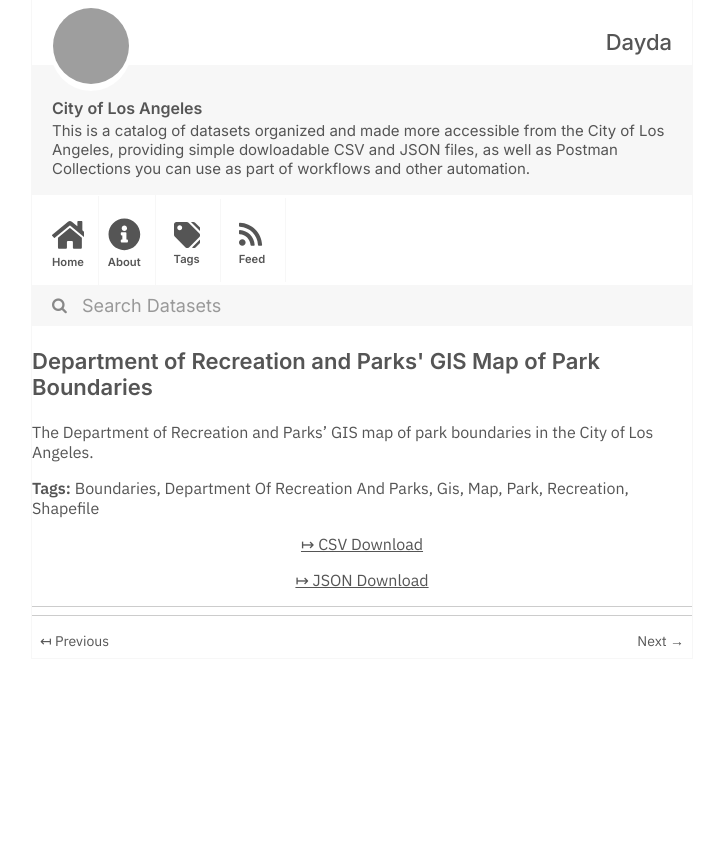
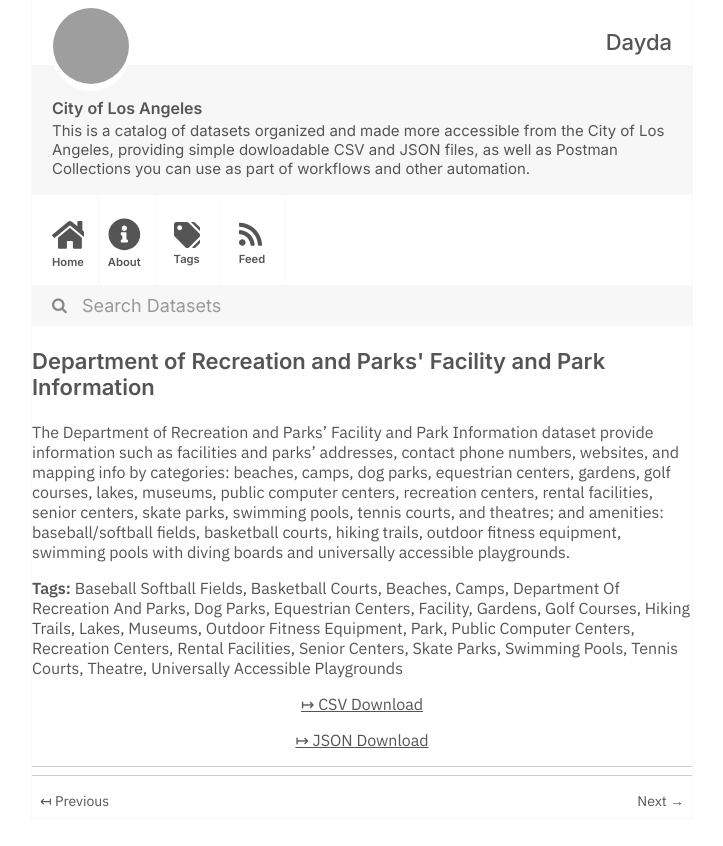
Before and after one commit to dayda-entities/city-of-los-angeles, a Jekyll site: the page built from _posts/2020-11-10-department-of-recreation-and-p.md, in a window 1280 px wide, cut to the strip 0-846 px from the top of the page. Shown: the whole strip, without its empty margins (278-1001 px from the left). Built offline with Jekyll 4.4.1, drawn with Linux system fonts in a browser that asks for light colours; grey boxes are pictures that could not be loaded.

Commit message:
Publish Data

```diff
--- a/_posts/2020-11-10-department-of-recreation-and-p.md
+++ b/_posts/2020-11-10-department-of-recreation-and-p.md
@@ -1,22 +1,39 @@
 ---
-title: Department of Recreation and Parks' GIS Map of Park Boundaries
-created: '2020-11-10T17:52:29.066467'
-modified: '2020-12-02T15:56:58.556756'
+title: Department of Recreation and Parks' Facility and Park Information
+created: '2020-11-10T17:52:14.192889'
+modified: '2020-12-02T15:55:36.753645'
 state: active
 type: dataset
 tags:
-  - Boundaries
+  - Baseball Softball Fields
+  - Basketball Courts
+  - Beaches
+  - Camps
   - Department Of Recreation And Parks
-  - Gis
-  - Map
+  - Dog Parks
+  - Equestrian Centers
+  - Facility
+  - Gardens
+  - Golf Courses
+  - Hiking Trails
+  - Lakes
+  - Museums
+  - Outdoor Fitness Equipment
   - Park
-  - Recreation
-  - Shapefile
+  - Public Computer Centers
+  - Recreation Centers
+  - Rental Facilities
+  - Senior Centers
+  - Skate Parks
+  - Swimming Pools
+  - Tennis Courts
+  - Theatre
+  - Universally Accessible Playgrounds
 groups:
   - Local Government
-csv_url: 'https://data.lacity.org/api/views/4jt3-efvk/rows.csv?accessType=DOWNLOAD'
-json_url: 'https://data.lacity.org/api/views/4jt3-efvk/rows.json?accessType=DOWNLOAD'
+csv_url: 'https://data.lacity.org/api/views/ax8j-dhzm/rows.csv?accessType=DOWNLOAD'
+json_url: 'https://data.lacity.org/api/views/ax8j-dhzm/rows.json?accessType=DOWNLOAD'
 layout: post
 
 ---
-The Department of Recreation and Parks' GIS map of park boundaries in the City of Los Angeles.
+The Department of Recreation and Parks' Facility and Park Information dataset provide information such as facilities and parks' addresses, contact phone numbers, websites, and mapping info by categories: beaches, camps, dog parks, equestrian centers, gardens, golf courses, lakes, museums, public computer centers, recreation centers, rental facilities, senior centers, skate parks, swimming pools, tennis courts, and theatres; and amenities: baseball/softball fields, basketball courts, hiking trails, outdoor fitness equipment, swimming pools with diving boards and universally accessible playgrounds.
```
